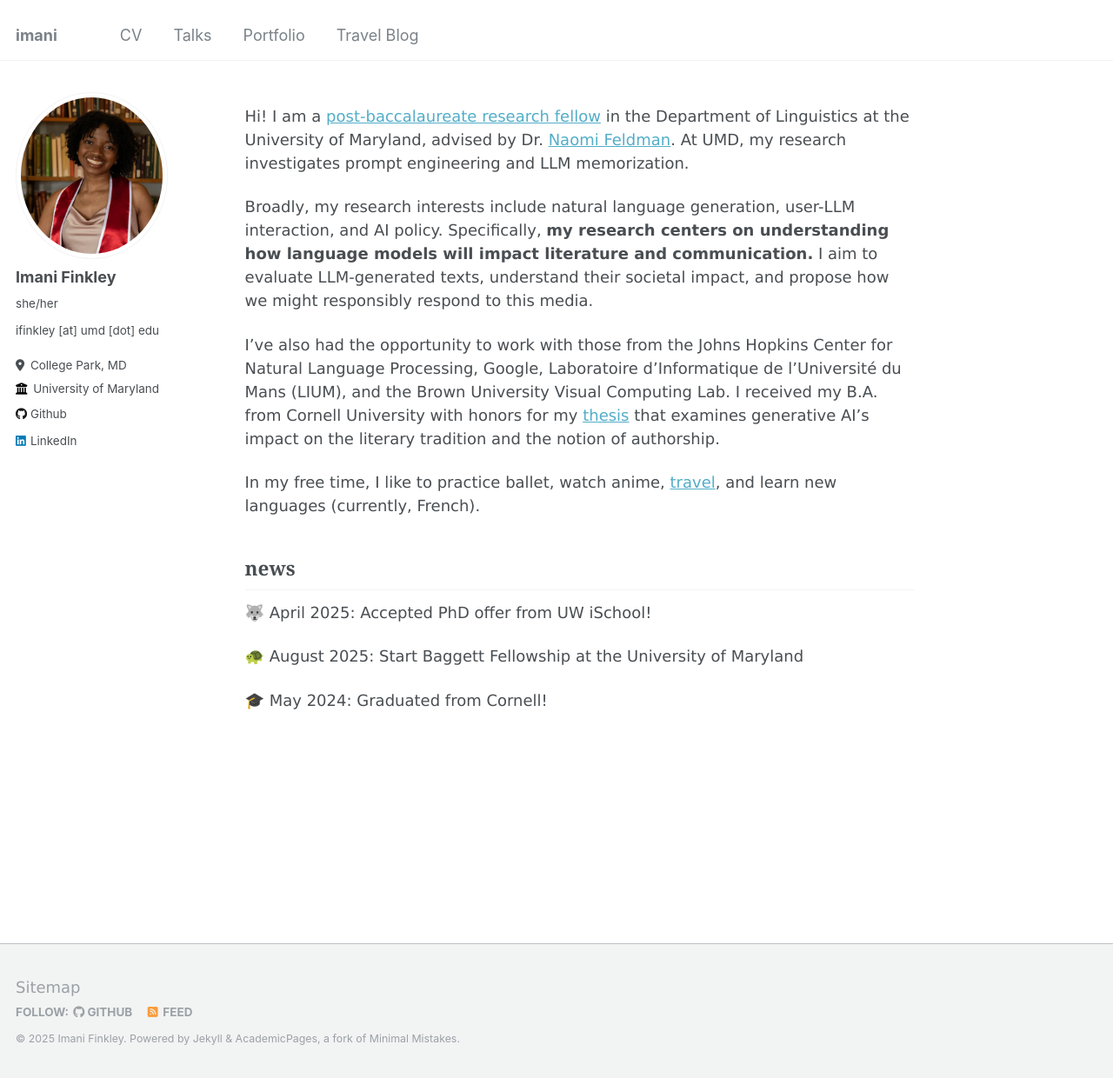
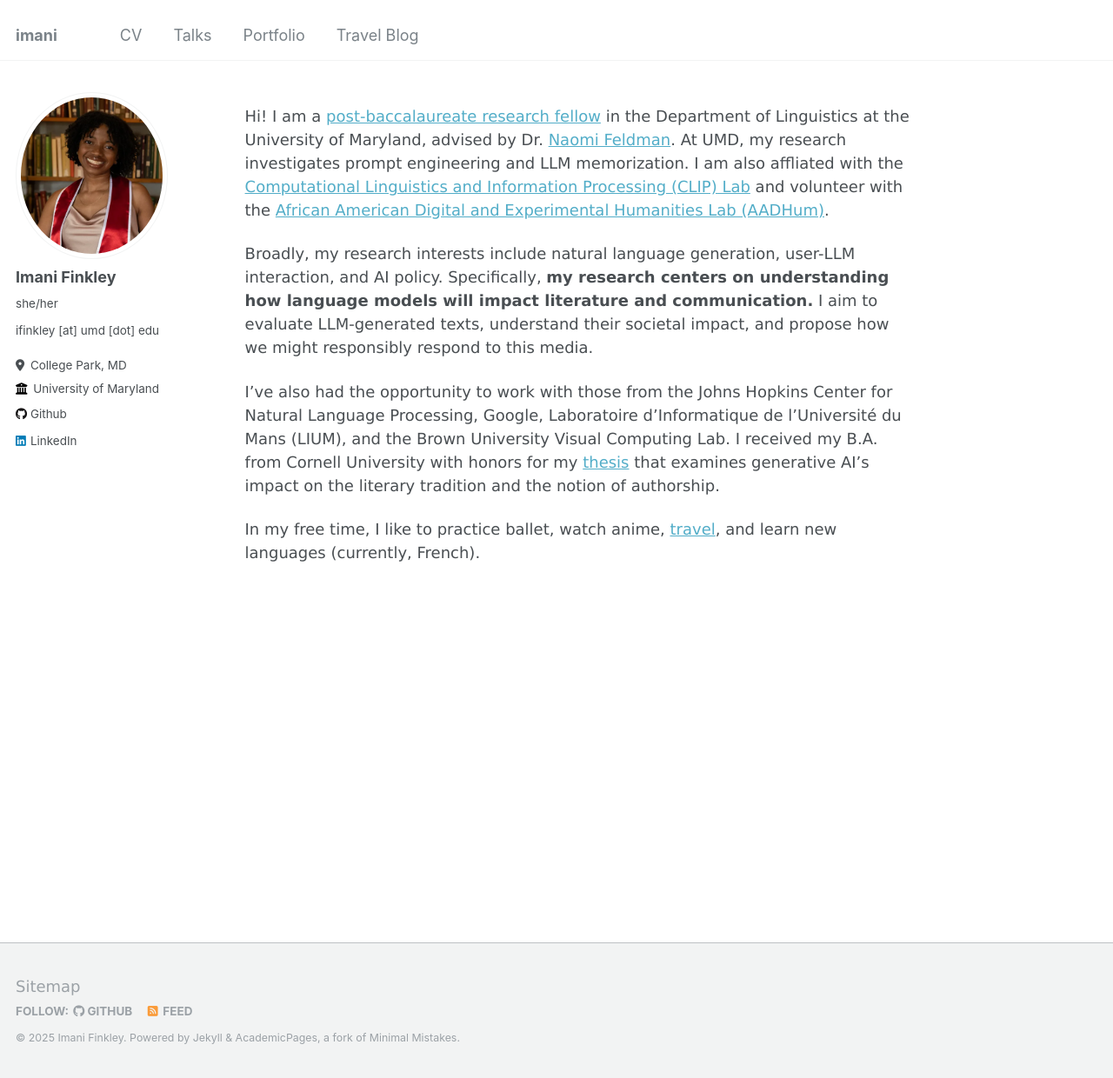
Before and after one commit to imanif/imanif.github.io, a Jekyll site: the page built from _pages/about.md, in a window 1280 px wide and 1240 px high. Shown: the whole window at 87% size. Built offline with Jekyll 4.4.1, drawn with Linux system fonts in a browser that asks for light colours.

Commit message:
update about

```diff
--- a/_pages/about.md
+++ b/_pages/about.md
@@ -7,17 +7,10 @@ redirect_from:
   - /about.html
 ---
 
-Hi! I am a [post-baccalaureate research fellow](https://linguistics.umd.edu/academic-programs/graduate/baggett) in the Department of Linguistics at the University of Maryland, advised by Dr. [Naomi Feldman](https://users.umiacs.umd.edu/~nhf/). At UMD, my research investigates prompt engineering and LLM memorization.
+Hi! I am a [post-baccalaureate research fellow](https://linguistics.umd.edu/academic-programs/graduate/baggett) in the Department of Linguistics at the University of Maryland, advised by Dr. [Naomi Feldman](https://users.umiacs.umd.edu/~nhf/). At UMD, my research investigates prompt engineering and LLM memorization. I am also affliated with the [Computational Linguistics and Information Processing (CLIP) Lab](https://ischool.umd.edu/centers-and-labs/clip/) and volunteer with the [African American Digital and Experimental Humanities Lab (AADHum)](https://aadhum.umd.edu/).
 
 Broadly, my research interests include natural language generation, user-LLM interaction, and AI policy. Specifically, **my research centers on understanding how language models will impact literature and communication.** I aim to evaluate LLM-generated texts, understand their societal impact, and propose how we might responsibly respond to this media.
 
 I've also had the opportunity to work with those from the Johns Hopkins Center for Natural Language Processing, Google, Laboratoire d'Informatique de l'Université du Mans (LIUM), and the Brown University Visual Computing Lab. I received my B.A. from Cornell University with honors for my [thesis](http://imanif.github.io/files/Finkley_HonorsThesis.pdf) that examines generative AI's impact on the literary tradition and the notion of authorship.
 
 In my free time, I like to practice ballet, watch anime, [travel](https://imaniintl.wordpress.com/]), and learn new languages (currently, French).
-
-## **news**
-🐺 April 2025: Accepted PhD offer from UW iSchool!
-
-🐢 August 2025: Start Baggett Fellowship at the University of Maryland
-
-🎓 May 2024: Graduated from Cornell!
```
